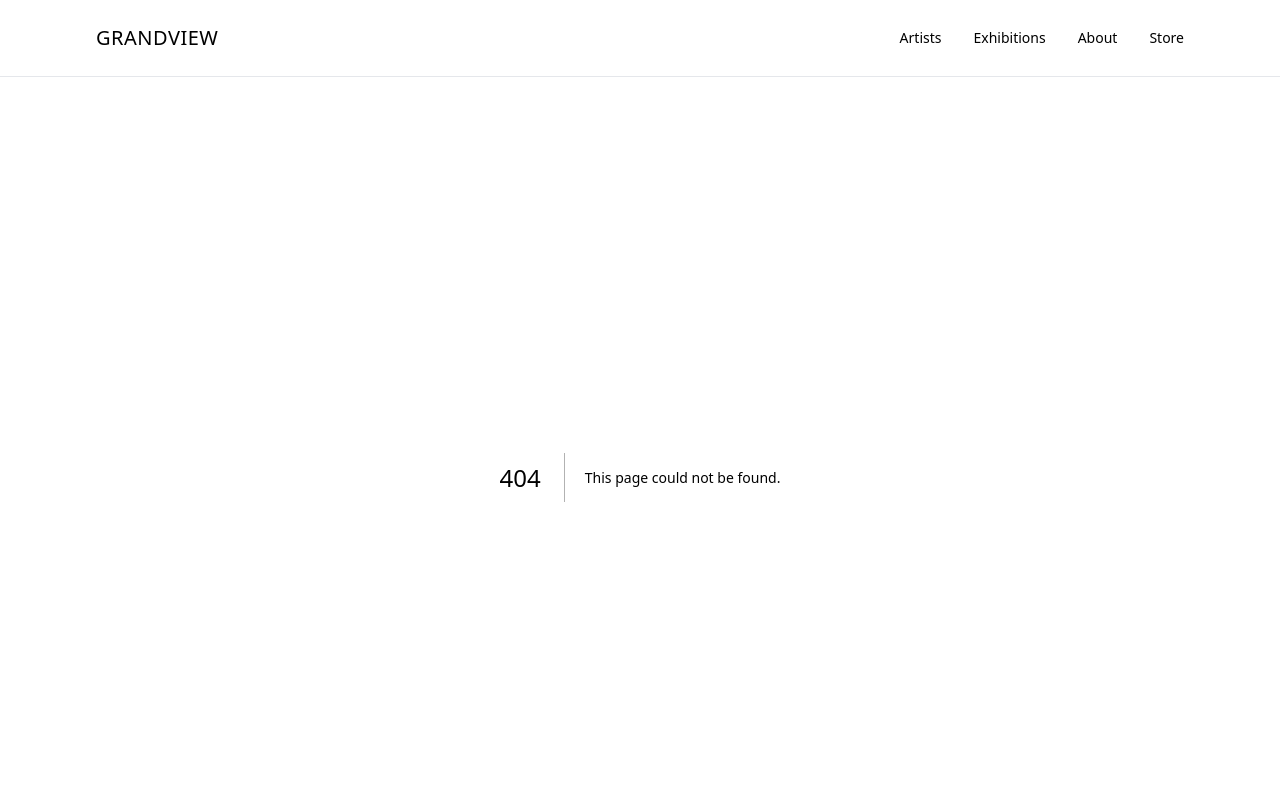
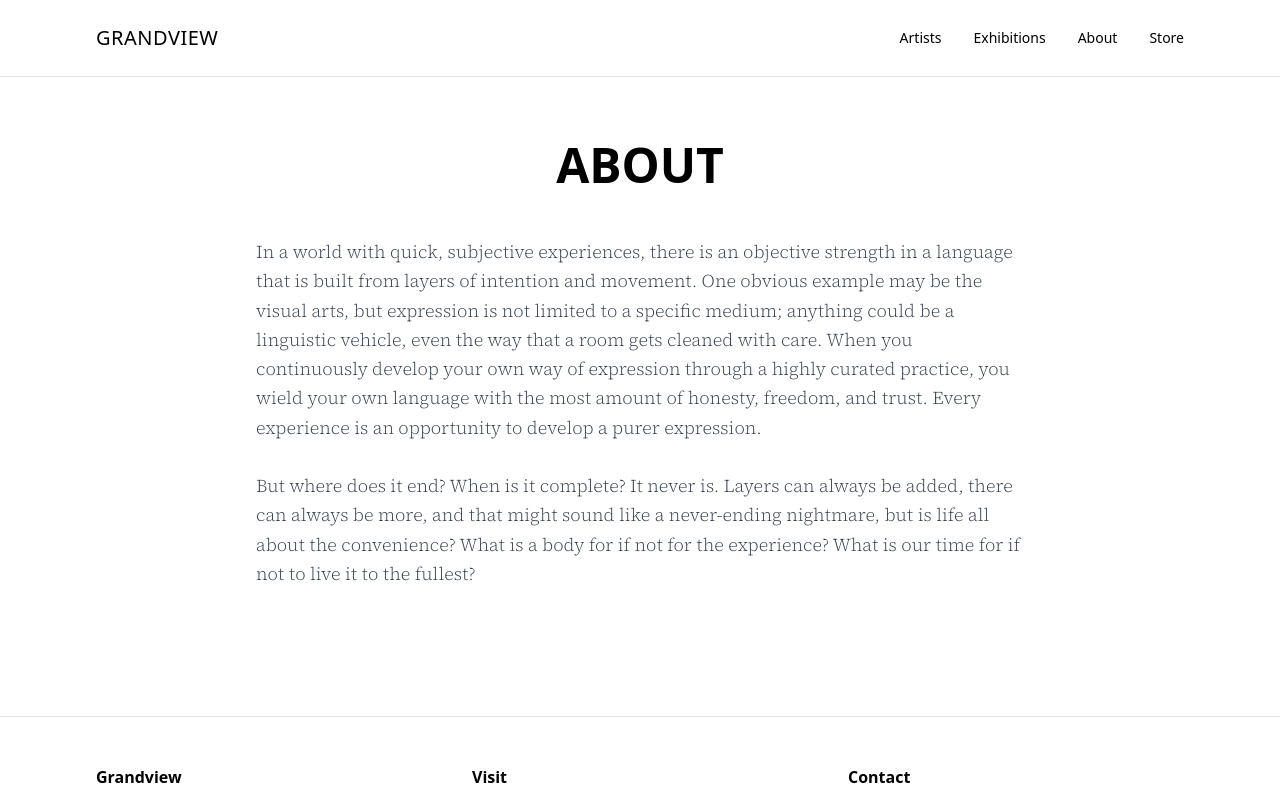
Before and after one commit to takaramarina/grandview, a Next.js app: page /about in a window 1280 px wide. Before the commit this address had no page. Shown: the top 800 px of the page. Built offline with nearby package versions, Linux system fonts and the light colour scheme.

Commit message:
feat: about page

```diff
--- /dev/null
+++ b/src/app/about/page.tsx
@@ -0,0 +1,13 @@
+export default function AboutPage() {
+  return (
+    <main className="py-6 px-6 sm:py-8 sm:px-10 md:px-16 lg:px-24">
+      <h1 className="text-3xl sm:text-4xl md:text-5xl font-semibold mt-6 sm:mt-8 mb-12 text-center">ABOUT</h1>
+      <div className="max-w-3xl mx-auto">
+        <p className="text-gray-700 leading-relaxed text-lg">
+            In a world with quick, subjective experiences, there is an objective strength in a language that is built from layers of intention and movement. One obvious example may be the visual arts, but expression is not limited to a specific medium; anything could be a linguistic vehicle, even the way that a room gets cleaned with care. When you continuously develop your own way of expression through a highly curated practice, you wield your own language with the most amount of honesty, freedom, and trust. Every experience is an opportunity to develop a purer expression.
+            <br /> <br /> But where does it end? When is it complete? It never is. Layers can always be added, there can always be more, and that might sound like a never-ending nightmare, but is life all about the convenience? What is a body for if not for the experience? What is our time for if not to live it to the fullest?
+        </p>
+      </div>
+    </main>
+  );
+}
--- a/src/components/Header.tsx
+++ b/src/components/Header.tsx
@@ -18,7 +18,7 @@ export default function Header() {
         <nav className="hidden sm:flex items-center gap-6 md:gap-8 text-sm">
           <Link href="/" className="hover:opacity-70">Artists</Link>
           <a href="#" className="hover:opacity-70">Exhibitions</a>
-          <a href="#" className="hover:opacity-70">About</a>
+          <Link href="/about" className="hover:opacity-70">About</Link>
           <a href="#" className="hover:opacity-70">Store</a>
         </nav>
 
@@ -54,9 +54,9 @@ export default function Header() {
           <a href="#" className="px-5 py-4 text-base hover:bg-black/5" onClick={() => setMenuOpen(false)}>
             Exhibitions
           </a>
-          <a href="#" className="px-5 py-4 text-base hover:bg-black/5" onClick={() => setMenuOpen(false)}>
+          <Link href="/about" className="px-5 py-4 text-base hover:bg-black/5" onClick={() => setMenuOpen(false)}>
             About
-          </a>
+          </Link>
           <a href="#" className="px-5 py-4 text-base hover:bg-black/5" onClick={() => setMenuOpen(false)}>
             Store
           </a>
```
